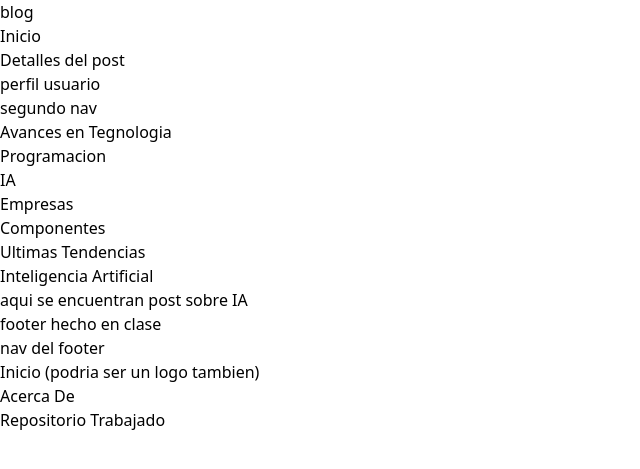
After one commit to facundo0174/Proyectos-django, a Django app: page /posts/seccion4/1/ in a window 1280 px wide. The commit adds this page. Shown: the top 469 px of the page, without its empty margins (0-640 px from the left). Run offline with Django 5.2, Linux system fonts and the light colour scheme; some libraries are stand-ins or nearby versions.

Commit message:
añadido header y footer mas completos

```diff
--- a/django-proyect-blogs/blog/apps/post/urls.py
+++ b/django-proyect-blogs/blog/apps/post/urls.py
@@ -2,9 +2,23 @@ from django.urls import path
 import apps.post.views as vistaPost
 #si tienes una view como clase debes hace as view() siempre
 app_name = 'post'
+'''
+MUCHO OJO EL ORDEN IMPORTA YA QUE EVALUA SEGUN EL ORDEN; SI HAY SOLO SLUGS ENTRARA SIEMPRE
+EJEMPLO: acerca_de y detalle por mas que evalues acerca_de si detalle esta primero
+siempre mostrara detalle lo cual es incorrecto si presionas el detalle.
+'''
+
 urlpatterns = [
+    path('posts/acerca-de/',vistaPost.AcercaDe.as_view(),name='acerca_de'),
     path('posts/<slug:slug>/',vistaPost.DetallePostView.as_view(),name='post_detail'),
     path('posts/<slug:slug>/update/',vistaPost.PostUpdateView.as_view(),name='post_update'),
     path('posts/<slug:slug>/delete/',vistaPost.PostDeleteView.as_view(),name='post_delete'),
-    path('posts/<slug:slug>/create/',vistaPost.PostDeleteView.as_view(),name='post_create'),
+    path('posts/<slug:slug>/create/',vistaPost.PostCreateView.as_view(),name='post_create'),
+    path('posts/seccion1/<slug:slug>/',vistaPost.SeccionAvances.as_view(),name='seccion_avances_tegnologicos'),
+    path('posts/seccion2/<slug:slug>/',vistaPost.SeccionComponentes.as_view(),name='seccion_componentes'),
+    path('posts/seccion3/<slug:slug>/',vistaPost.SeccionEmpresas.as_view(),name='seccion_empresas'),
+    path('posts/seccion4/<slug:slug>/',vistaPost.SeccionIA.as_view(),name='seccion_IA'),
+    path('posts/seccion5/<slug:slug>/',vistaPost.SeccionProgramacion.as_view(),name='seccion_programacion'),
+    path('posts/seccion6/<slug:slug>/',vistaPost.SeccionTendencias.as_view(),name='seccion_tendencias'),
+
 ]
--- a/django-proyect-blogs/blog/apps/post/views.py
+++ b/django-proyect-blogs/blog/apps/post/views.py
@@ -11,3 +11,24 @@ class PostDeleteView(TemplateView):
 
 class PostCreateView(TemplateView):
     template_name='post/post_create.html'
+
+class SeccionIA(TemplateView):
+    template_name='post/seccion_IA.html'
+
+class SeccionAvances(TemplateView):
+    template_name='post/seccion_avances_tegnologicos.html'
+
+class SeccionComponentes(TemplateView):
+    template_name='post/seccion_componentes.html'
+
+class SeccionEmpresas(TemplateView):
+    template_name='post/seccion_empresas.html'
+
+class SeccionProgramacion(TemplateView):
+    template_name='post/seccion_programacion.html'
+
+class SeccionTendencias(TemplateView):
+    template_name='post/seccion_tendencias.html'
+
+class AcercaDe(TemplateView):
+    template_name='post/acerca_de.html'
--- a/django-proyect-blogs/blog/blog/views.py
+++ b/django-proyect-blogs/blog/blog/views.py
@@ -2,8 +2,8 @@
 '''a cada funcion dentro de este modulo se le denomina vista'''
 '''el modulo views se vincula con el modulo urls, a cada funcion o respuesta o vista, se le
 debera linkear/vincular un url para que pueda DEVOLVER la respuesta de forma visual en el navegador'''
-from django.http import HttpResponse
-import datetime
+#from django.http import HttpResponse
+#import datetime
 from django.views.generic import TemplateView
 # SIEMPRE con httpresponse se recibe como parametro una request o solicitud
 '''
--- /dev/null
+++ b/django-proyect-blogs/blog/templates/components/UI/navBarFooter.html
@@ -0,0 +1,13 @@
+<nav>
+    <ul>
+        <li>
+            <a href="{%url 'index' %}"> Inicio (podria ser un logo tambien) </a>
+        </li>
+        <li>
+            <a href="{%url 'post:acerca_de'%}"> Acerca De </a>
+        </li>
+        <li>
+            <a href="https://github.com/facundo0174/Proyectos-django"> Repositorio Trabajado </a>
+        </li>
+    </ul>
+</nav>
--- /dev/null
+++ b/django-proyect-blogs/blog/templates/components/UI/navBarSecciones.html
@@ -0,0 +1,22 @@
+<nav>
+    <ul>
+        <li>
+            <a href="{%url 'post:seccion_avances_tegnologicos' slug='avances-tegnologicos' %}"> Avances en Tegnologia </a>
+        </li>
+        <li>
+            <a href="{%url 'post:seccion_programacion' slug='programacion' %}"> Programacion </a>
+        </li>
+        <li>
+            <a href="{%url 'post:seccion_IA' slug='IA' %}"> IA </a>
+        </li>
+        <li>
+            <a href="{%url 'post:seccion_empresas' slug='empresas' %}"> Empresas </a>
+        </li>
+        <li>
+            <a href="{%url 'post:seccion_componentes' slug='componentes-tegnologicos' %}"> Componentes </a>
+        </li>
+        <li>
+            <a href="{%url 'post:seccion_tendencias' slug='tendencias' %}"> Ultimas Tendencias </a>
+        </li>
+    </ul>
+</nav>
--- a/django-proyect-blogs/blog/templates/components/commons/footers.html
+++ b/django-proyect-blogs/blog/templates/components/commons/footers.html
@@ -1,3 +1,4 @@
 <footer>
     <p> footer hecho en clase</p>
+    <div> nav del footer {% include 'components/UI/navBarFooter.html' %} </div>
 </footer>
--- a/django-proyect-blogs/blog/templates/components/commons/headers.html
+++ b/django-proyect-blogs/blog/templates/components/commons/headers.html
@@ -1,3 +1,4 @@
 <header>
-    <div> blog {%include 'components/UI/navbar.html'%} </div>
+    <div> blog {%include 'components/UI/navbarBASIC.html'%} </div>
+    <div> segundo nav {% include 'components/UI/navBarSecciones.html' %}</div>
 </header>
--- a/django-proyect-blogs/blog/templates/index.html
+++ b/django-proyect-blogs/blog/templates/index.html
@@ -7,7 +7,7 @@
 
 
 {% block content %}
-    <h1> titulo de pagina principal </h1>
+    <h1> NOTICIAS TEGNOLOGICAS  </h1>
 {% endblock content %}
 
 {% comment %}
--- /dev/null
+++ b/django-proyect-blogs/blog/templates/post/seccion_IA.html
@@ -0,0 +1,12 @@
+{% extends 'layouts/general_layouts.html' %}
+
+
+{% block title %}
+    POSTS | IA
+{% endblock title %}
+
+
+{% block content %}
+    <h1> Inteligencia Artificial </h1>
+    <p>aqui se encuentran post sobre IA</p>
+{% endblock content %}
```
Also changed, not shown: django-proyect-blogs/blog/templates/post/acerca_de.html (added, +28 -0 lines), django-proyect-blogs/blog/templates/post/seccion_avances_tegnologicos.html (added, +12 -0 lines), django-proyect-blogs/blog/templates/post/seccion_componentes.html (added, +12 -0 lines), django-proyect-blogs/blog/templates/post/seccion_empresas.html (added, +12 -0 lines), django-proyect-blogs/blog/templates/post/seccion_programacion.html (added, +12 -0 lines), django-proyect-blogs/blog/templates/post/seccion_tendencias.html (added, +12 -0 lines), django-proyect-blogs/blog/templates/components/UI/navbarBASIC.html (renamed from django-proyect-blogs/blog/templates/components/UI/navbar.html).
